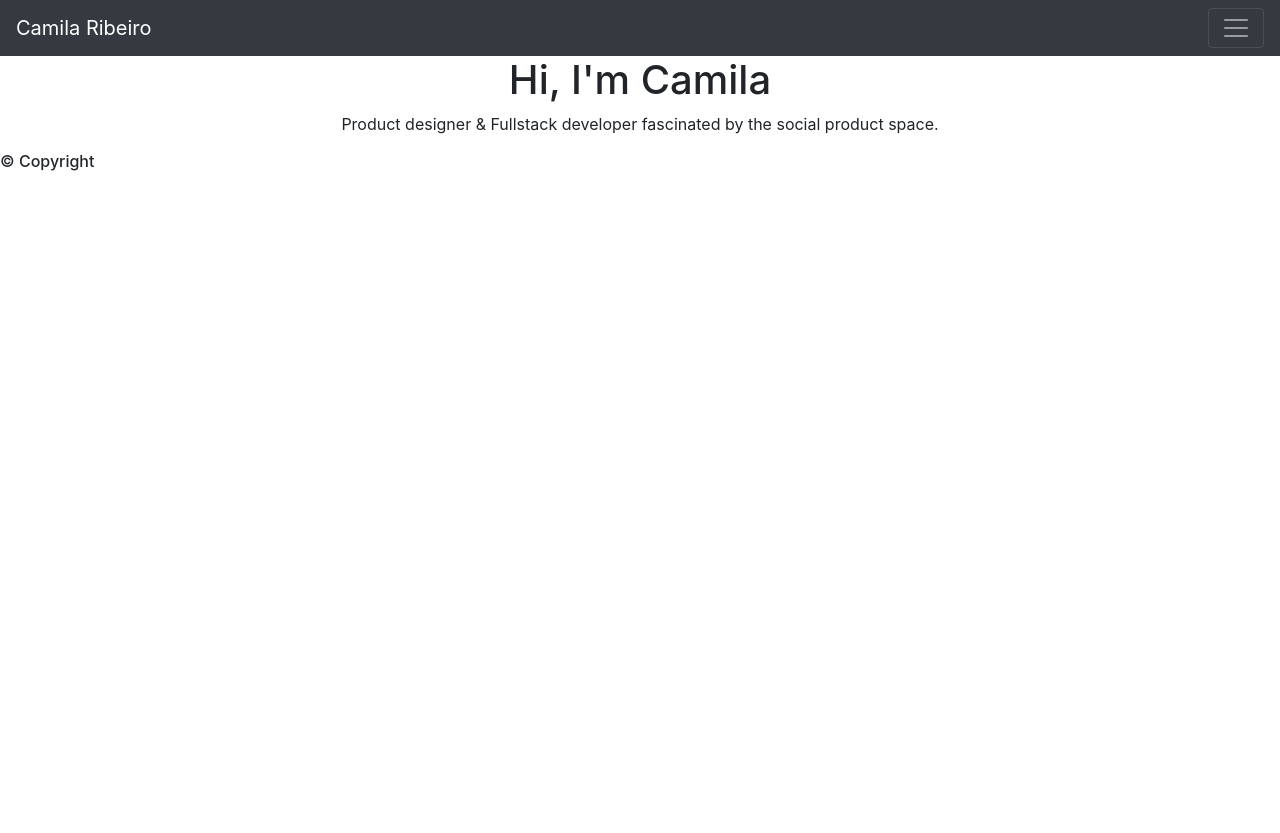
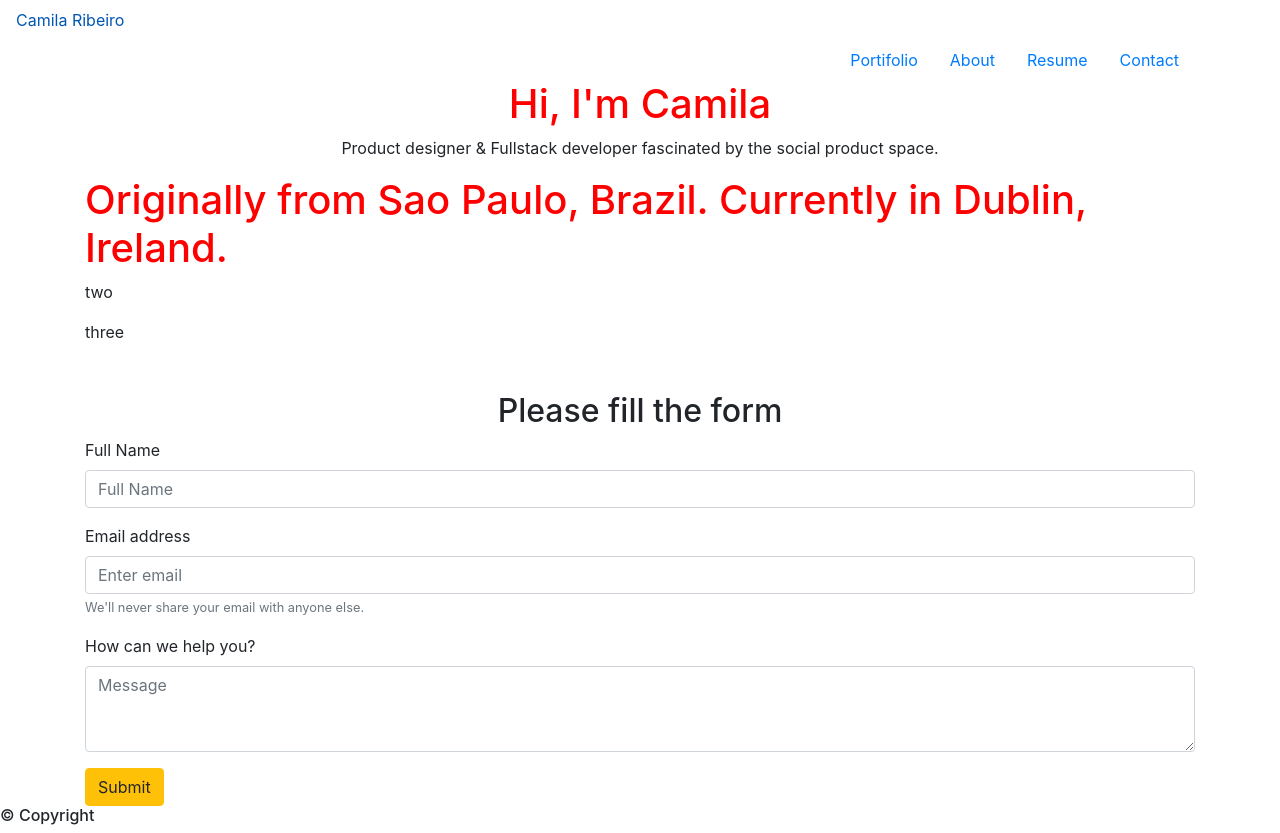
Before and after one commit to Camila-Ribeiro/MyPortfolio, a Flask app: page / in a window 1280 px wide. Before the commit the page ends 171 px from the top, so only its background shows below. Run offline with Flask 2, Linux system fonts and the light colour scheme; some libraries are stand-ins or nearby versions.

Commit message:
created static, css and js folders, refactor index to one-page layout

```diff
--- a/run.py
+++ b/run.py
@@ -1,11 +1,12 @@
 import os
-from flask import Flask, render_template, request
+from flask import Flask, render_template
 
 app = Flask(__name__)
 
 @app.route("/")
 def index():
-    return render_template("index.html")
+    title = "Camila Ribeiro"
+    return render_template("index.html", title=title)
 
 @app.route("/portifolio")
 def portifolio():
--- /dev/null
+++ b/static/css/style.css
@@ -0,0 +1,3 @@
+h1 {
+    color: red;
+}
--- /dev/null
+++ b/static/js/main.js
@@ -0,0 +1,14 @@
+$(document).ready(function() {
+    $(".smooth").click(function(event){
+             event.preventDefault();
+             //calculate destination place
+             var dest=0;
+             if($(this.hash).offset().top > $(document).height()-$(window).height()){
+                  dest=$(document).height()-$(window).height();
+             }else{
+                  dest=$(this.hash).offset().top;
+             }
+             //go to destination
+             $('html,body').animate({scrollTop:dest}, 1000,'swing');
+         });
+    });
--- a/templates/about.html
+++ b/templates/about.html
@@ -4,7 +4,7 @@
     <section>
         <div>
             <div class="container">
-                <div">
+                <div>
                     <h1 class="text-center">Originally from Sao Paulo, Brazil.
                         Currently in Dublin, Ireland.</h1>
                     <p class="text-center">Product designer & Fullstack developer fascinated by the social product space.</p>
--- a/templates/base.html
+++ b/templates/base.html
@@ -7,14 +7,14 @@
         <link rel="stylesheet" href="https://stackpath.bootstrapcdn.com/bootstrap/4.4.1/css/bootstrap.min.css" integrity="sha384-Vkoo8x4CGsO3+Hhxv8T/Q5PaXtkKtu6ug5TOeNV6gBiFeWPGFN9MuhOf23Q9Ifjh" crossorigin="anonymous">
         <link href="https://cdnjs.cloudflare.com/ajax/libs/font-awesome/5.13.0/css/all.min.css" rel="stylesheet">
         <link href="https://fonts.googleapis.com/css?family=Lora%7CMontserrat&display=swap" rel="stylesheet">
-        <link href="assets/css/style.css" rel="stylesheet">
+        <link rel="stylesheet" href="{{ url_for('static', filename='css/style.css') }}" type="text/css" >
 
 
-        <title>Camila Ribeiro</title>
+        <title>{{ title }}</title>
     </head>
     <body>
         <header>
-            <nav class="navbar navbar-dark bg-dark">
+            <!-- <nav class="navbar navbar-dark bg-dark">
                 <a class="navbar-brand " href="{{ url_for('index') }}">Camila Ribeiro</a>
                 <button class="navbar-toggler" type="button" data-toggle="collapse" data-target="#navbarNav" aria-controls="navbarNav" aria-expanded="false" aria-label="Toggle navigation">
                   <span class="navbar-toggler-icon"></span>
@@ -35,7 +35,30 @@
                         </li>
                     </ul>
                 </div>
-            </nav>
+            </nav> -->
+            <div>
+                <nav class="nav" data-topbar role="navigation" data-options="sticky_on: large">
+                    <a class="smooth nav-link" href="#index">Camila Ribeiro</a>
+                    <button class="navbar-toggler" type="button" data-toggle="collapse" data-target="#navbarNav" aria-controls="navbarNav" aria-expanded="false" aria-label="Toggle navigation">
+                    </button>
+                  <div class="container">
+                    <ul class="nav justify-content-end">
+                        <li class="nav-item">
+                            <a class="smooth nav-link" href="#portifolio">Portifolio</a>
+                        </li>
+                        <li class="nav-item">
+                            <a class="smooth nav-link" href="#about">About</a>
+                        </li>
+                        <li class="nav-item">
+                            <a class="smooth nav-link" href="#resume">Resume</a>
+                        </li>
+                        <li class="nav-item">
+                            <a class="smooth nav-link" href="#contact">Contact</a>
+                        </li>
+                    </ul>
+                  </div>
+                </nav>
+              </div>
         </header>
 
        {% block content %}
@@ -47,10 +70,10 @@
 
         <!-- Optional JavaScript -->
         <!-- jQuery first, then Popper.js, then Bootstrap JS -->
-        <script src="https://code.jquery.com/jquery-3.4.1.slim.min.js" integrity="sha384-J6qa4849blE2+poT4WnyKhv5vZF5SrPo0iEjwBvKU7imGFAV0wwj1yYfoRSJoZ+n" crossorigin="anonymous"></script>
+        <script src="https://ajax.googleapis.com/ajax/libs/jquery/3.5.1/jquery.min.js"></script>
         <script src="https://cdn.jsdelivr.net/npm/popper.js@1.16.0/dist/umd/popper.min.js" integrity="sha384-Q6E9RHvbIyZFJoft+2mJbHaEWldlvI9IOYy5n3zV9zzTtmI3UksdQRVvoxMfooAo" crossorigin="anonymous"></script>
         <script src="https://stackpath.bootstrapcdn.com/bootstrap/4.4.1/js/bootstrap.min.js" integrity="sha384-wfSDF2E50Y2D1uUdj0O3uMBJnjuUD4Ih7YwaYd1iqfktj0Uod8GCExl3Og8ifwB6" crossorigin="anonymous"></script>
 
-        <script src="#"></script>
+        <script src="{{ url_for('static', filename='js/main.js') }}"></script>
     </body>
 </html>
--- a/templates/contact.html
+++ b/templates/contact.html
@@ -11,11 +11,11 @@
     </div>
   </div>
 </section>
-<section class="container-form">
+<section class="container">
   <div class="mt-5">
       <h2 class="text-center">Please fill the form</h2>
   </div>
-  <form id="contact_form" class="container contact-form" onsubmit="return sendMail(this);" autocomplete="off" >
+  <form id="#" class="container" onsubmit="return sendMail(this);" autocomplete="off" >
     <div class="form-group">
       <label for="fullname">Full Name</label>
       <input type="text" class="form-control" id="fullname" placeholder="Full Name" required>
--- a/templates/index.html
+++ b/templates/index.html
@@ -1,7 +1,7 @@
 {% extends 'base.html' %}
 {% block content %}
 
-<section>
+<section id="index" class="smooth">
     <div>
         <div class="container">
             <div>
@@ -12,4 +12,58 @@
     </div>
 </section>
 
+<section id="portifolio" class="smooth">
+    <div class="container">
+        <h1 class="text-left">Originally from Sao Paulo, Brazil.
+            Currently in Dublin, Ireland.</h1>
+    </div>
+</section>
+<section id="about" class="smooth">
+    <div class="container">
+        <p>two</p>
+    </div>
+</section>
+<section id="resume" class="smooth">
+    <div class="container">
+        <p>three</p>
+    </div>
+</section>
+<section id="contact" class="smooth">
+    <div class="container mt-5">
+        <h2 class="text-center">Please fill the form</h2>
+    </div>
+    <form id="#" class="container" onsubmit="return sendMail(this);" autocomplete="off" >
+      <div class="form-group">
+        <label for="fullname">Full Name</label>
+        <input type="text" class="form-control" id="fullname" placeholder="Full Name" required>
+        <div id="feedback_fullname" class="valid-feedback">
+          Looks good!
+        </div>
+      </div>
+      <div class="form-group">
+        <label for="emailaddress">Email address</label>
+        <input type="email" class="form-control" id="emailaddress" aria-describedby="emailHelp" placeholder="Enter email" required>
+        <small id="emailHelp" class="form-text text-muted">We'll never share your email with anyone else.</small>
+        <div id="feedback_email" class="valid-feedback">
+          Looks good!
+        </div>
+      </div>
+      <div class="form-group">
+          <label for="textarea">How can we help you?</label>
+          <textarea class="form-control" id="textarea" placeholder="Message" rows="3"></textarea>
+          <div id="feedback_text" class="valid-feedback">
+            Looks good!
+          </div>
+          <div class="mt-3">
+            <div id="alert_success" class="alert alert-success d-none" role="alert">
+              Your message was sent successfully. Thanks.
+            </div>
+            <div id="alert_danger" class="alert alert-danger d-none" role="alert">
+              An error occurred, please try again later.
+            </div>
+          </div>
+      </div>
+      <button type="submit" class="btn btn-warning">Submit</button>
+    </form>
+</section>
 {% endblock %}
```
